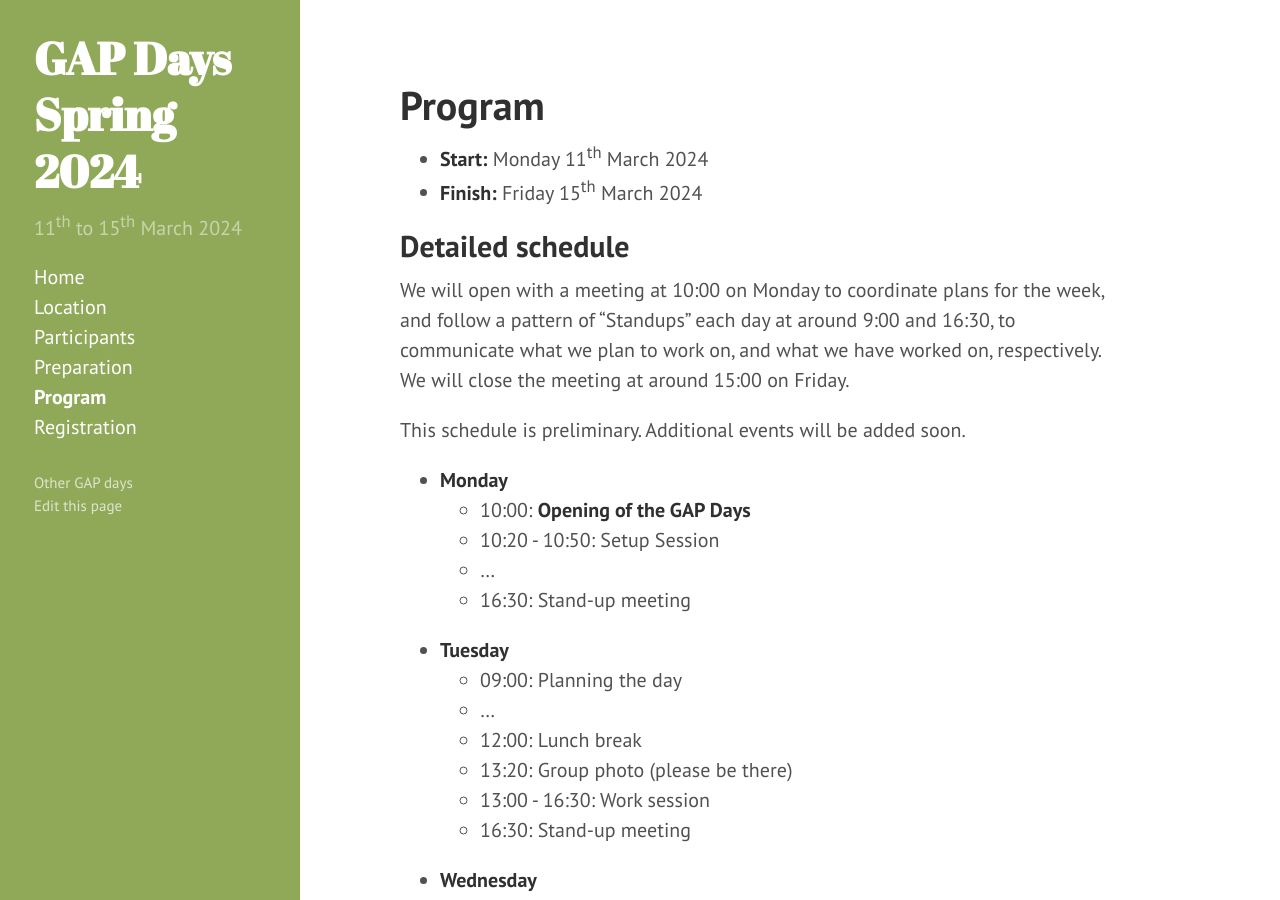
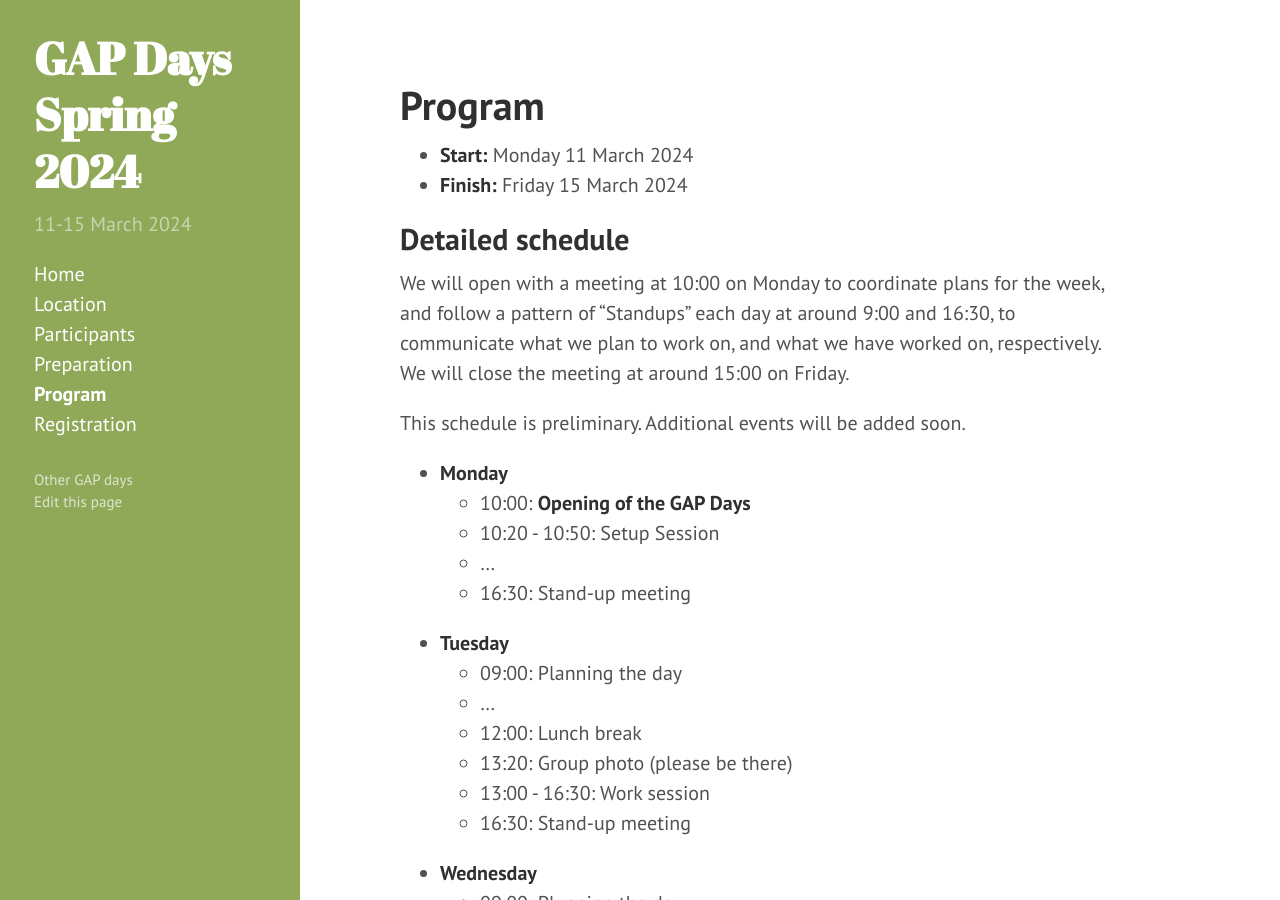
Before and after one commit to gapdays/gapdays2024-spring, a Jekyll site: the page built from program.md, in a window 1280 px wide and 900 px high. Built offline with Jekyll 4.4.1, drawn with Linux system fonts in a browser that asks for light colours.

Commit message:
Unify date formatting

```diff
--- a/_config.yml
+++ b/_config.yml
@@ -8,7 +8,7 @@ permalink:        pretty
 # Setup
 title:            'GAP Days Spring 2024'
 tagline:          'A workshop for GAP developers and users'
-description:      '11<sup>th</sup> to 15<sup>th</sup> March 2024'
+description:      '11-15 March 2024'
 location:         'University of Kaiserslautern-Landau'
 url:              https://www.gapdays.de
 baseurl:          /gapdays2024-spring
--- a/program.md
+++ b/program.md
@@ -4,8 +4,8 @@ title: Program
 ---
 
 
-* __Start:__ Monday 11<sup>th</sup> March 2024 <!-- , 9:00 UTC -->
-* __Finish:__ Friday 15<sup>th</sup> March 2024
+* __Start:__ Monday 11 March 2024 <!-- , 9:00 UTC -->
+* __Finish:__ Friday 15 March 2024
 
 ## Detailed schedule
 
```
